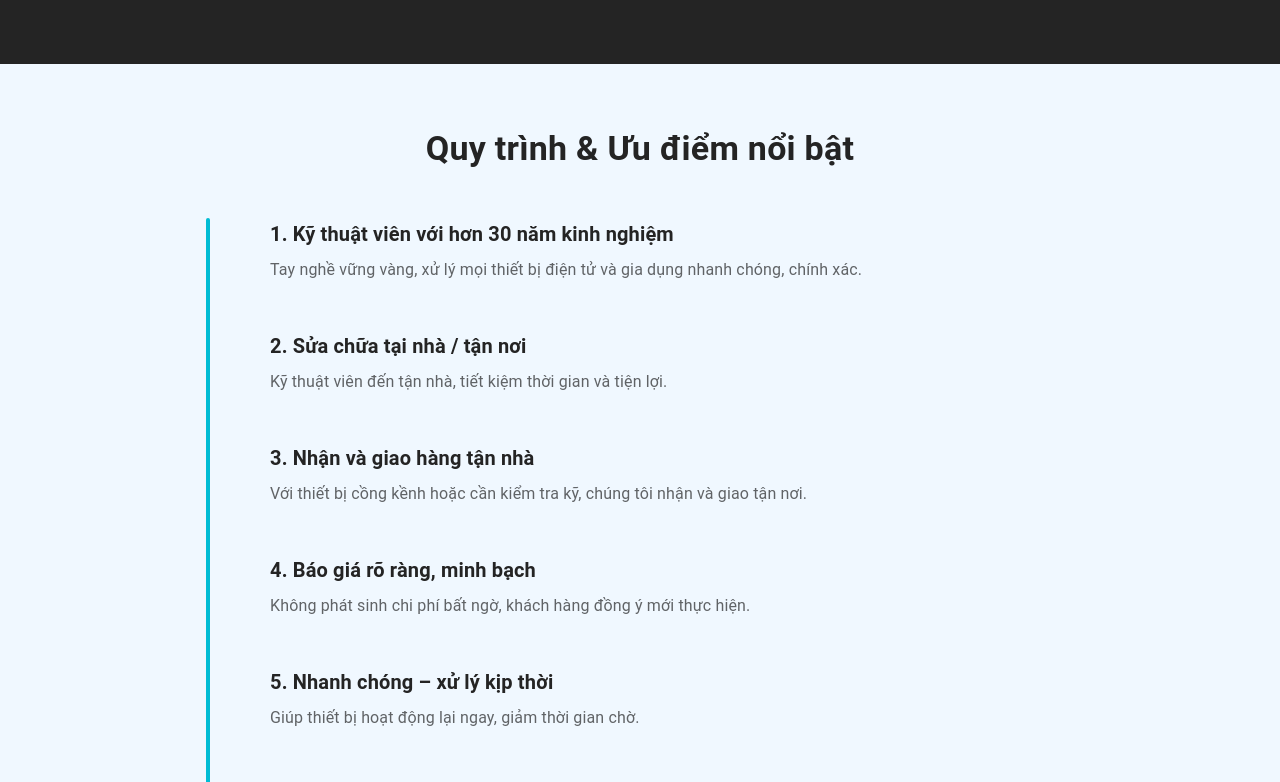
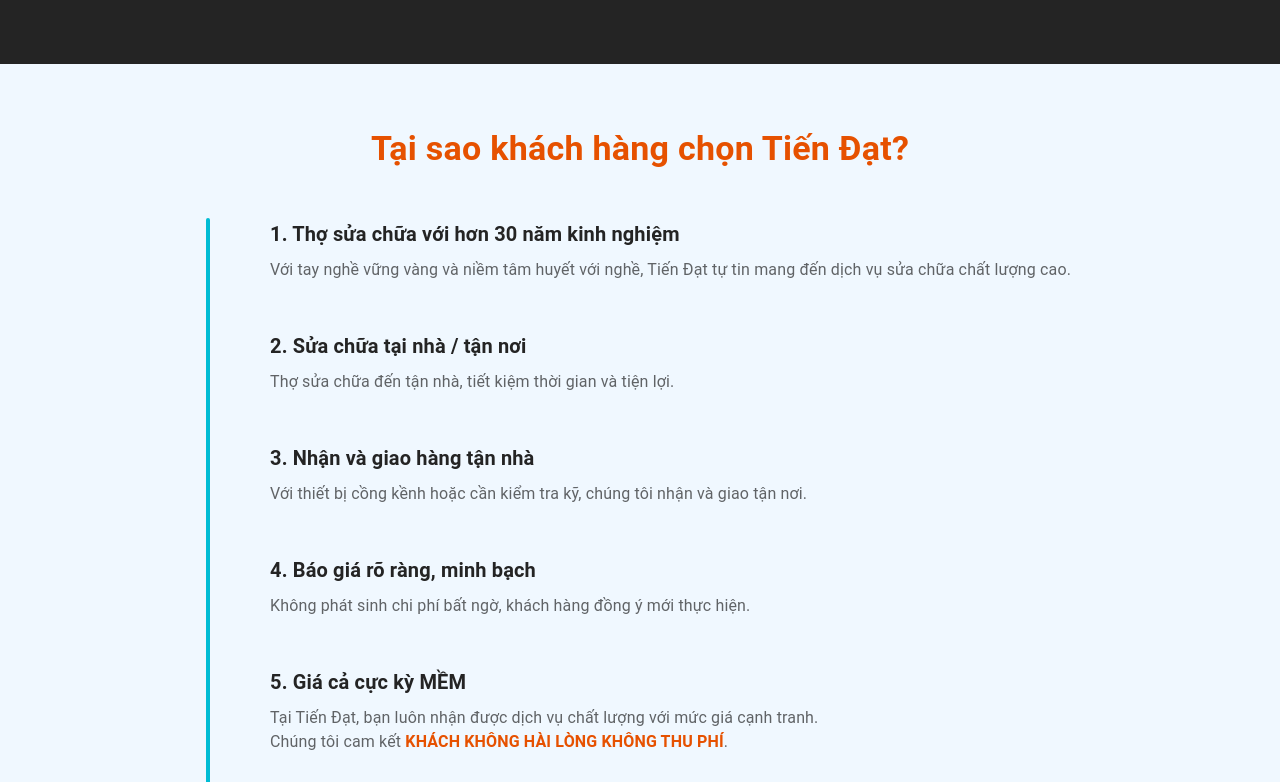
Before and after one commit to koyama-devs/tiem-tiendat, a React (Vite) app: page / in a window 1280 px wide. Shown: the part 800-1582 px from the top of the page. Built offline with nearby package versions, Linux system fonts and the light colour scheme; some icons are missing.

Commit message:
Update text

```diff
--- a/src/components/AdvantagesSection.tsx
+++ b/src/components/AdvantagesSection.tsx
@@ -2,14 +2,19 @@
 import { Box, Container, Typography } from "@mui/material";
 
 export default function AdvantagesTimelineDetailed() {
+    const Highlight = ({ children }) => (
+    <Box component="span" sx={{ color: "secondary.main", fontWeight: "bold" }}>
+      {children}
+    </Box>
+  );
   const advantages = [
     {
-      title: "Kỹ thuật viên với hơn 30 năm kinh nghiệm",
-      description: "Tay nghề vững vàng, xử lý mọi thiết bị điện tử và gia dụng nhanh chóng, chính xác.",
+      title: "Thợ sửa chữa với hơn 30 năm kinh nghiệm",
+      description: "Với tay nghề vững vàng và niềm tâm huyết với nghề, Tiến Đạt tự tin mang đến dịch vụ sửa chữa chất lượng cao.",
     },
     {
       title: "Sửa chữa tại nhà / tận nơi",
-      description: "Kỹ thuật viên đến tận nhà, tiết kiệm thời gian và tiện lợi.",
+      description: "Thợ sửa chữa đến tận nhà, tiết kiệm thời gian và tiện lợi.",
     },
     {
       title: "Nhận và giao hàng tận nhà",
@@ -18,6 +23,15 @@
     {
       title: "Báo giá rõ ràng, minh bạch",
       description: "Không phát sinh chi phí bất ngờ, khách hàng đồng ý mới thực hiện.",
+    },
+    {
+      title: "Giá cả cực kỳ MỀM",
+      description: (
+        <>
+          Tại Tiến Đạt, bạn luôn nhận được dịch vụ chất lượng với mức giá cạnh tranh. <br /> Chúng tôi cam kết{" "}
+          <Highlight>KHÁCH KHÔNG HÀI LÒNG KHÔNG THU PHÍ</Highlight>.
+        </>
+      ),
     },
     {
       title: "Nhanh chóng – xử lý kịp thời",
@@ -40,8 +54,8 @@
   return (
     <Box sx={{ py: 8, backgroundColor: "#f0f8ff" }}>
       <Container maxWidth="md">
-        <Typography variant="h4" sx={{ textAlign: "center", mb: 6, fontWeight: "bold", color: "#242424" }}>
-          Quy trình & Ưu điểm nổi bật
+        <Typography variant="h4" sx={{ textAlign: "center", mb: 6, fontWeight: "bold", color: "secondary.main" }}>
+          Tại sao khách hàng chọn Tiến Đạt?
         </Typography>
 
         <Box sx={{ position: "relative", pl: 4 }}>
```
